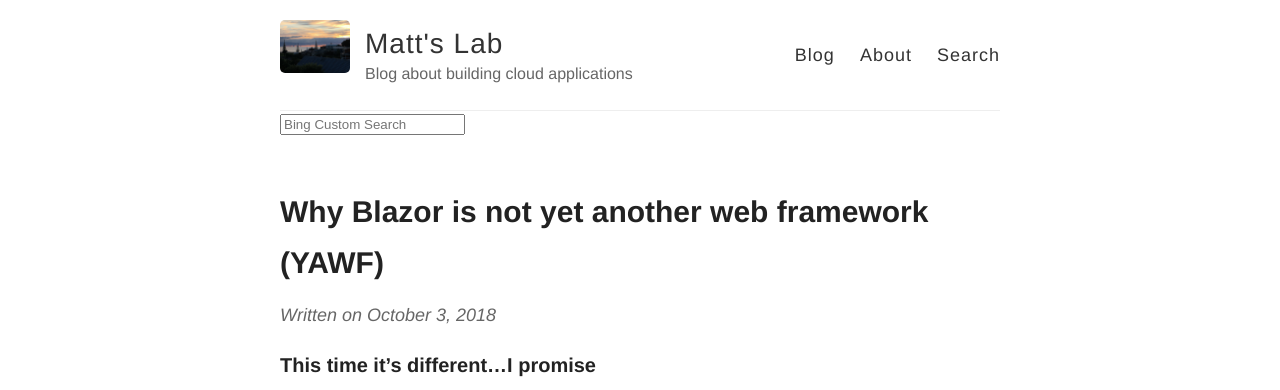
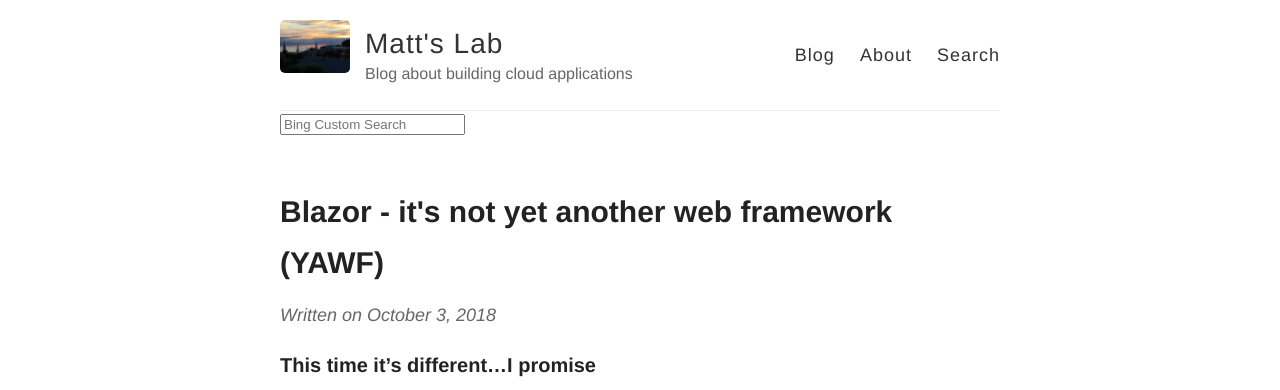
Before and after one commit to msimpsonnz/msimpsonnz.github.io, a Jekyll site: the page built from _posts/2018-10-03-Blazor.md, in a window 1280 px wide. Shown: the top 390 px of the page. Built offline with Jekyll 4.4.1, drawn with Linux system fonts in a browser that asks for light colours; comment, search, counter and statistics services are not loaded.

Commit message:
fixing title

```diff
--- a/_posts/2018-10-03-Blazor.md
+++ b/_posts/2018-10-03-Blazor.md
@@ -1,6 +1,6 @@
 ---
 layout: post
-title: Why Blazor is not yet another web framework (YAWF)
+title: Blazor - it's not yet another web framework (YAWF)
 ---
 
 ### This time it's different...I promise
```
